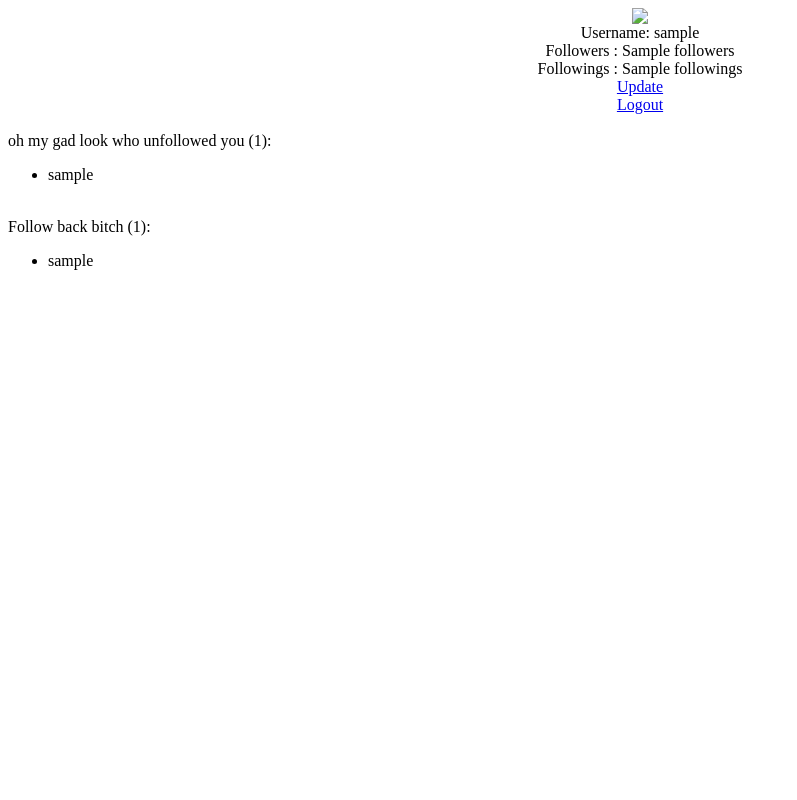
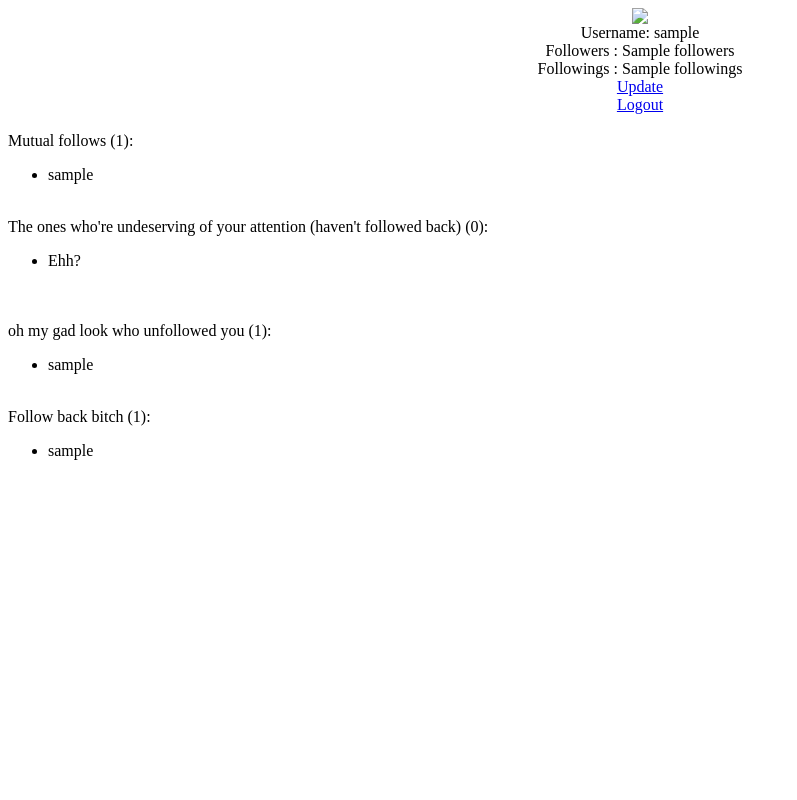
Before and after one commit to tsarchghs/InstaMonitor, a Flask app: template templates/index.html in a window 1280 px wide. Shown: the whole page, without its empty margins (0-797 px from the left). Run offline with Flask 2, Linux system fonts and the light colour scheme; the template is opened without the code that fills it: most values are stand-ins (such as "Sample title", 1, 10 or a date in 2020).

Commit message:
Index template shows un/mutual follows

```diff
--- a/templates/index.html
+++ b/templates/index.html
@@ -7,6 +7,24 @@ Followings : {{followings}}
 <a href="{{ url_for('update') }}">Update</a>
 <br>
 <a href="{{ url_for('logout') }}">Logout</a></center>
+<br>
+Mutual follows ({{mutualFollow|length}}):
+<ul>
+	{% for follow in mutualFollow %}
+		<li>{{follow.username}}</li>
+	{% else %}
+		<li>None</li>
+	{% endfor %}
+</ul>
+<br>
+The ones who're undeserving of your attention (haven't followed back) ({{noFollowBack|length}}):
+<ul>
+	{% for follow in noFollowBack %}
+		<li>{{follow.username}}</li>
+	{% else %}
+		<li>Ehh?</li>
+	{% endfor %}
+</ul><br>
 <br>
 oh my gad look who unfollowed you ({{unfollowed_you|length}}):
 <ul>
```
